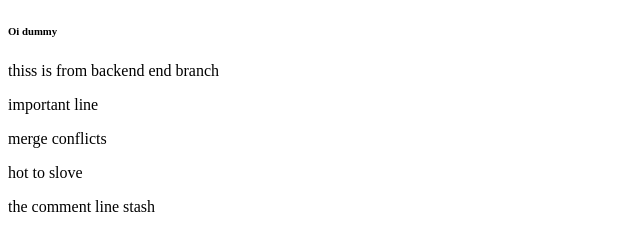
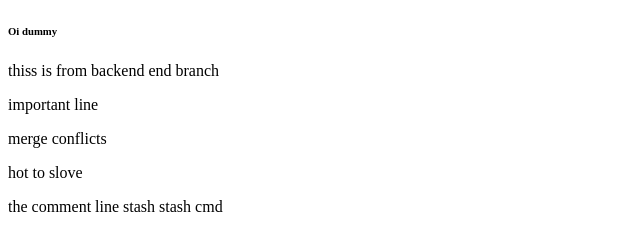
Before and after one commit to bhuvanesh1082005/Git_Demo, a plain HTML site: page index.html in a window 1280 px wide. Shown: the full height of the page, 0-640 px from the left. Drawn offline with Linux system fonts and the light colour scheme.

Commit message:
stash resolved

```diff
--- a/index.html
+++ b/index.html
@@ -12,5 +12,6 @@
     <p>merge conflicts</p>
     <P>hot to slove </P>
     the comment line stash
+    <span>stash cmd</span>
 </body>
 </html>
```
